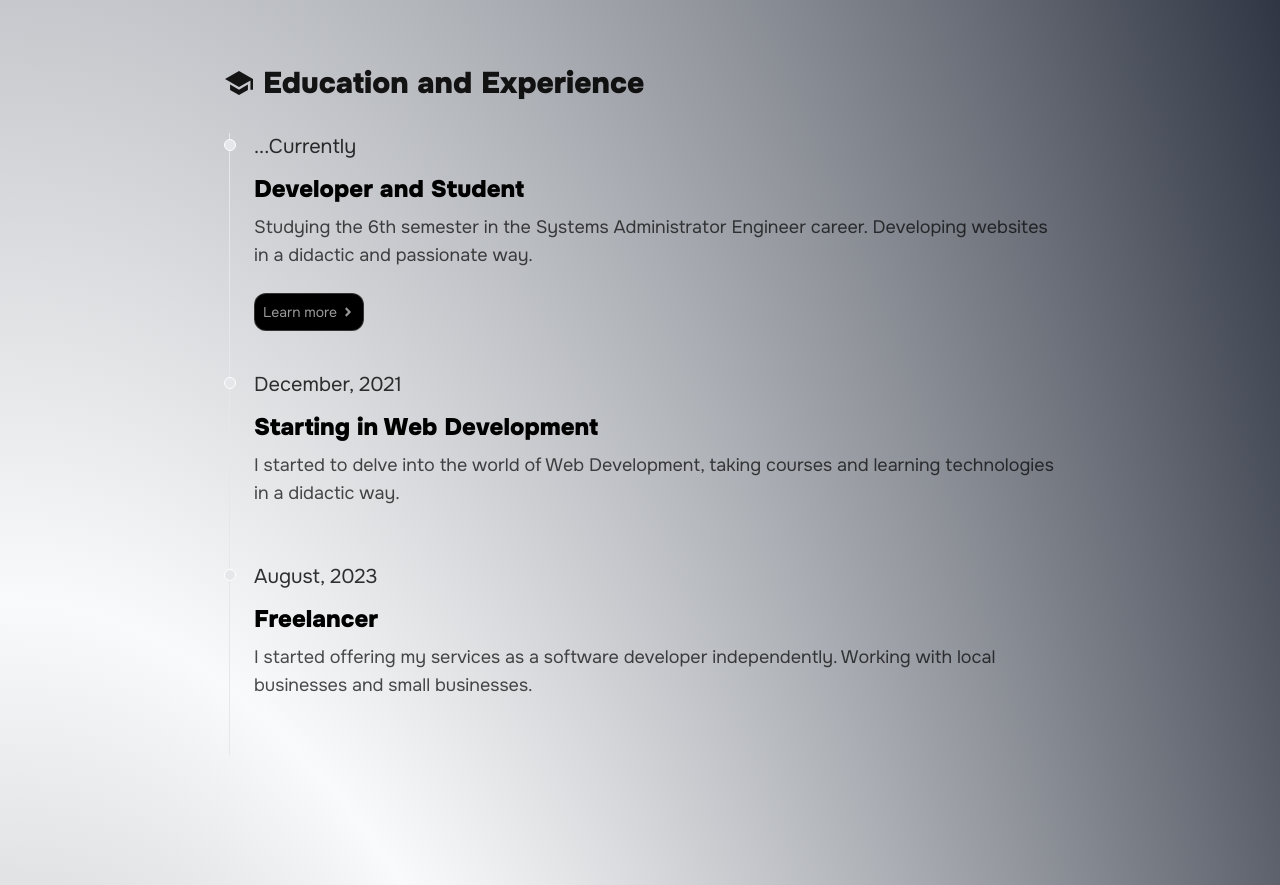
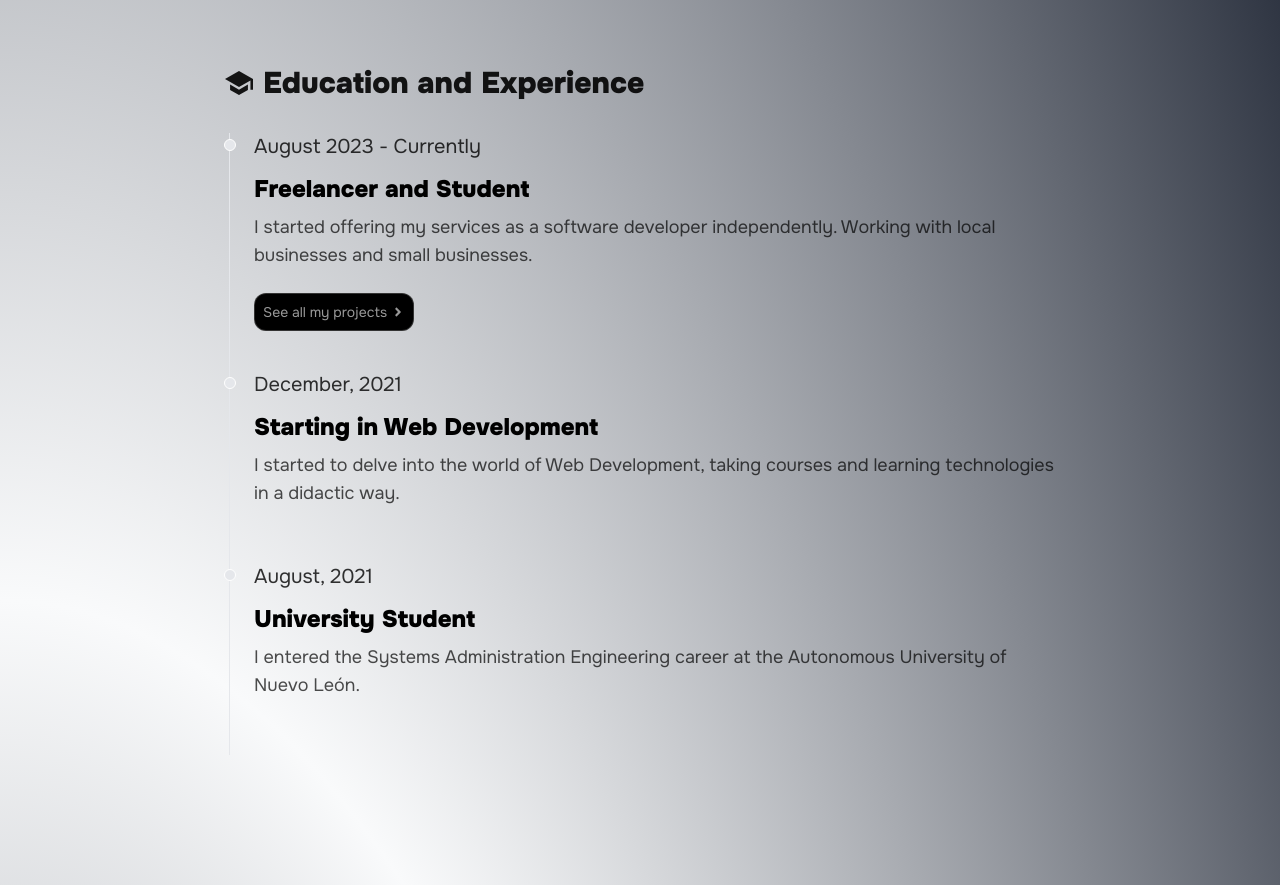
Before and after one commit to Hypeyiii/react_portfolio, a React (Vite) app: page / in a window 1280 px wide. Shown: the part 520-1405 px from the top of the page. Built offline with nearby package versions, Linux system fonts and the light colour scheme.

Commit message:
🎉 Fix education timeline

```diff
--- a/src/Components/Section-Education.jsx
+++ b/src/Components/Section-Education.jsx
@@ -30,14 +30,17 @@ function Education() {
             <Timeline.Time
               className={`text-xs md:text-xl text-black/80 dark:text-white/80`}
             >
-              {[isSpanish && "...Actualmente", isEnglish && "...Currently"]}
+              {[
+                isSpanish && "Agosto 2023 - Actualmente",
+                isEnglish && "August 2023 - Currently",
+              ]}
             </Timeline.Time>
             <Timeline.Title
               className={`text-base md:text-2xl text-dark dark:text-white`}
             >
               {[
-                isSpanish && "Desarrollador y Estudiante",
-                isEnglish && "Developer and Student",
+                isSpanish && "Frelancer y Estudiante",
+                isEnglish && "Freelancer and Student",
               ]}
             </Timeline.Title>
             <Timeline.Body
@@ -46,28 +49,28 @@ function Education() {
               {[
                 isSpanish && (
                   <p>
-                    Cursando 6to semestre en la carrera de Ingeniero
-                    Administrador de Sistemas (IAS). Desarrollando Web´ s de
-                    manera didactica y apasionada.
+                    Empecé a ofrecer mis servicios como desarrollador de
+                    software de manera independiente. Trabajando con negocios
+                    locales y pequeñas empresas.
                   </p>
                 ),
                 isEnglish && (
                   <p>
-                    Studying the 6th semester in the Systems Administrator
-                    Engineer career. Developing websites in a didactic and
-                    passionate way.
+                    I started offering my services as a software developer
+                    independently. Working with local businesses and small
+                    businesses.
                   </p>
                 ),
               ]}
             </Timeline.Body>
             <a
-              href="https://www.uanl.mx/oferta/ingeniero-administrador-de-sistemas/"
+              href="https://github.com/Hypeyiii?tab=repositories"
               target="_blank"
               rel="noopener noreferrer"
               className={`flex flex-row gap-x-1 items-center justify-center p-2 bg-black border border-white/20 rounded-xl
               transition-all duration-300 text-white/60 hover:text-white active:scale-105 active:duration-75 text-xs md:text-sm`}
             >
-              {[isSpanish && "Saber más", isEnglish && "Learn more"]}
+              {[isSpanish && "Mira todos mis proyectos", isEnglish && "See all my projects"]}
               <FaAngleRight />
             </a>
           </Timeline.Content>
@@ -114,12 +117,15 @@ function Education() {
             <Timeline.Time
               className={`text-xs md:text-xl text-black/80 dark:text-white/80`}
             >
-              {[isSpanish && "Agosto, 2023", isEnglish && "August, 2023"]}
+              {[isSpanish && "Agosto, 2021", isEnglish && "August, 2021"]}
             </Timeline.Time>
             <Timeline.Title
               className={`text-base md:text-2xl text-dark dark:text-white`}
             >
-              {[isSpanish && "Freelancer", isEnglish && "Freelancer"]}
+              {[
+                isSpanish && "Estudiante de universidad",
+                isEnglish && "University Student",
+              ]}
             </Timeline.Title>
             <Timeline.Body
               className={`text-sm md:text-lg text-black/70 dark:text-white/70`}
@@ -127,16 +133,14 @@ function Education() {
               {[
                 isSpanish && (
                   <p>
-                    Empecé a ofrecer mis servicios como desarrollador de
-                    software de manera independiente. Trabajando con negocios
-                    locales y pequeñas empresas.
+                    Ingresé a la carrera de Ingeniería en Administración de
+                    Sistemas en la Universidad Autónoma de Nuevo León.
                   </p>
                 ),
                 isEnglish && (
                   <p>
-                    I started offering my services as a software developer
-                    independently. Working with local businesses and small
-                    businesses.
+                    I entered the Systems Administration Engineering career at
+                    the Autonomous University of Nuevo León.
                   </p>
                 ),
               ]}
```
